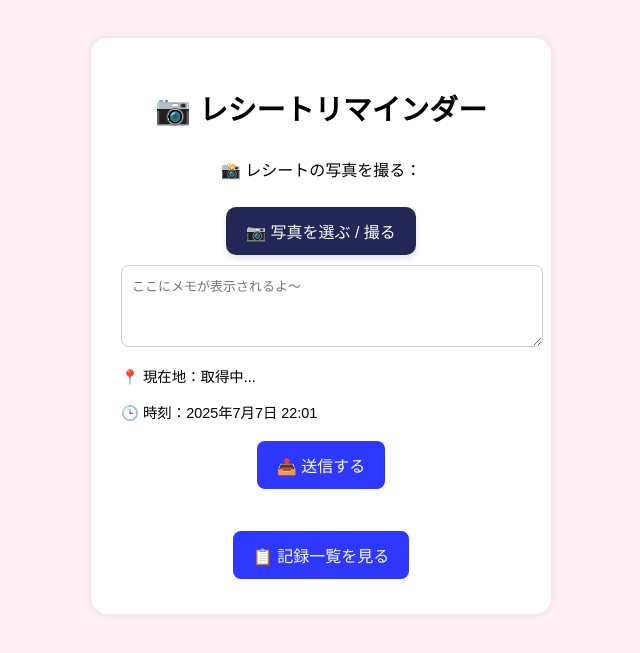
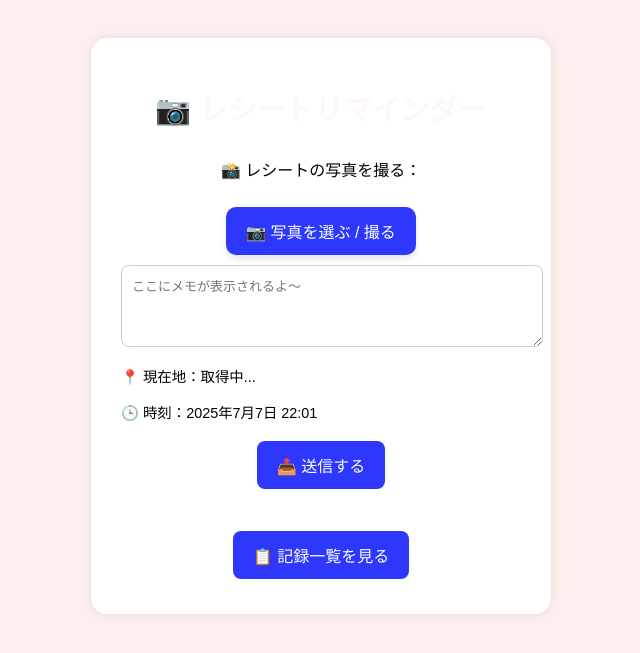
Before and after one commit to konatsusun/receipt-app, a Flask app: page / in a window 1280 px wide. Shown: the top 653 px of the page, without its empty margins (319-959 px from the left). Run offline with Flask 3, Linux system fonts and the light colour scheme.

Commit message:
ボタンの色統一背景変更

```diff
--- a/static/style.css
+++ b/static/style.css
@@ -68,7 +68,7 @@ textarea {
 /* 🎯 レシートアップロードボタン */
 .upload-label {
   display: inline-block;
-  background-color: #242655 !important; /* ネイビー系カラー */
+  background-color: #2d38fc !important; /* ネイビー系カラー */
   color: white !important;
   padding: 12px 20px;
   border-radius: 10px;
@@ -84,3 +84,10 @@ textarea {
   background-color: #1e1f3c !important;
   transform: scale(1.03);
 }
+
+body {
+  background-color: #ffeeee !important;
+}
+h1 {
+  color: rgb(253, 247, 247) !important;
+}
```
Also changed, not shown: static/デリバリー 1.png (renamed from static/icon.png).
